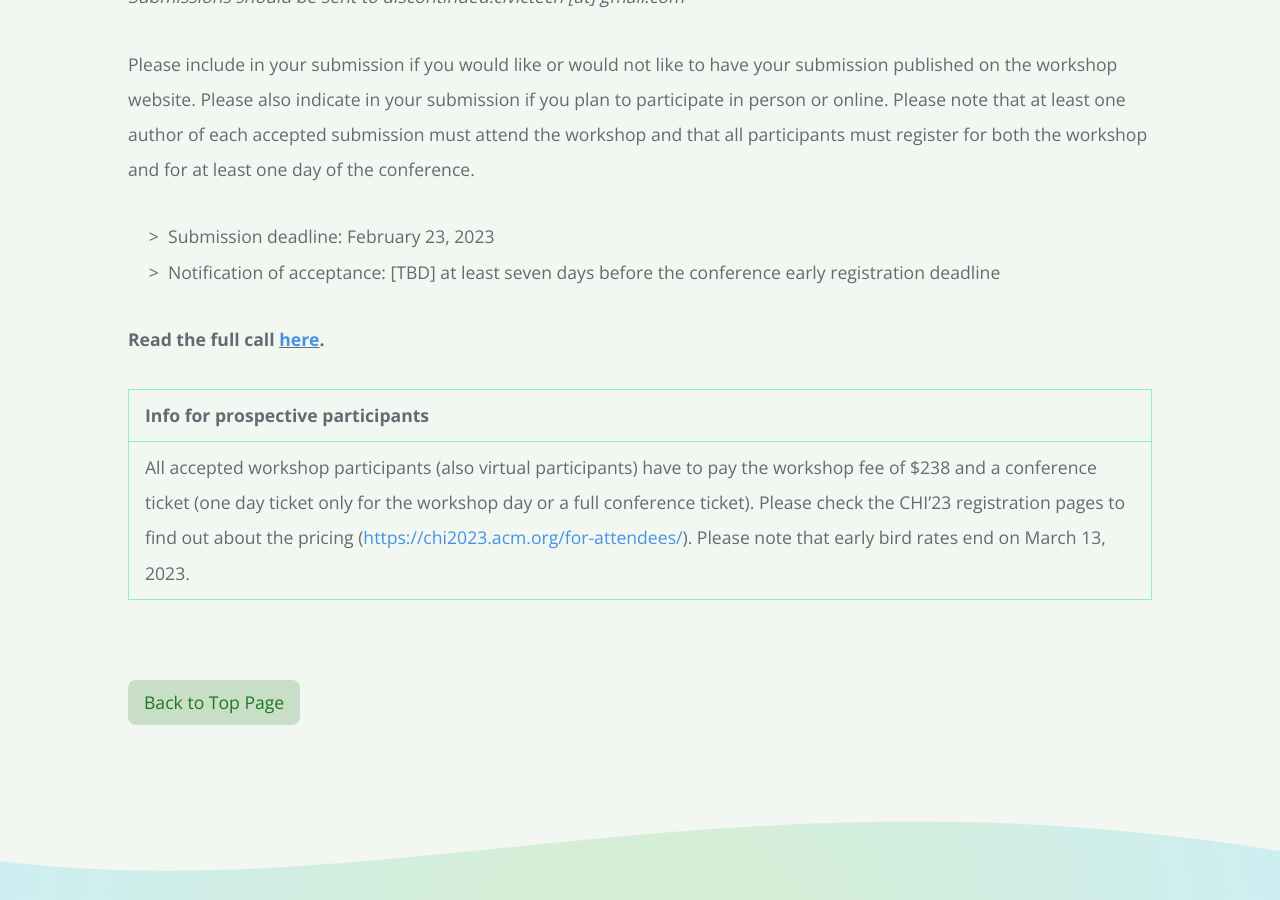
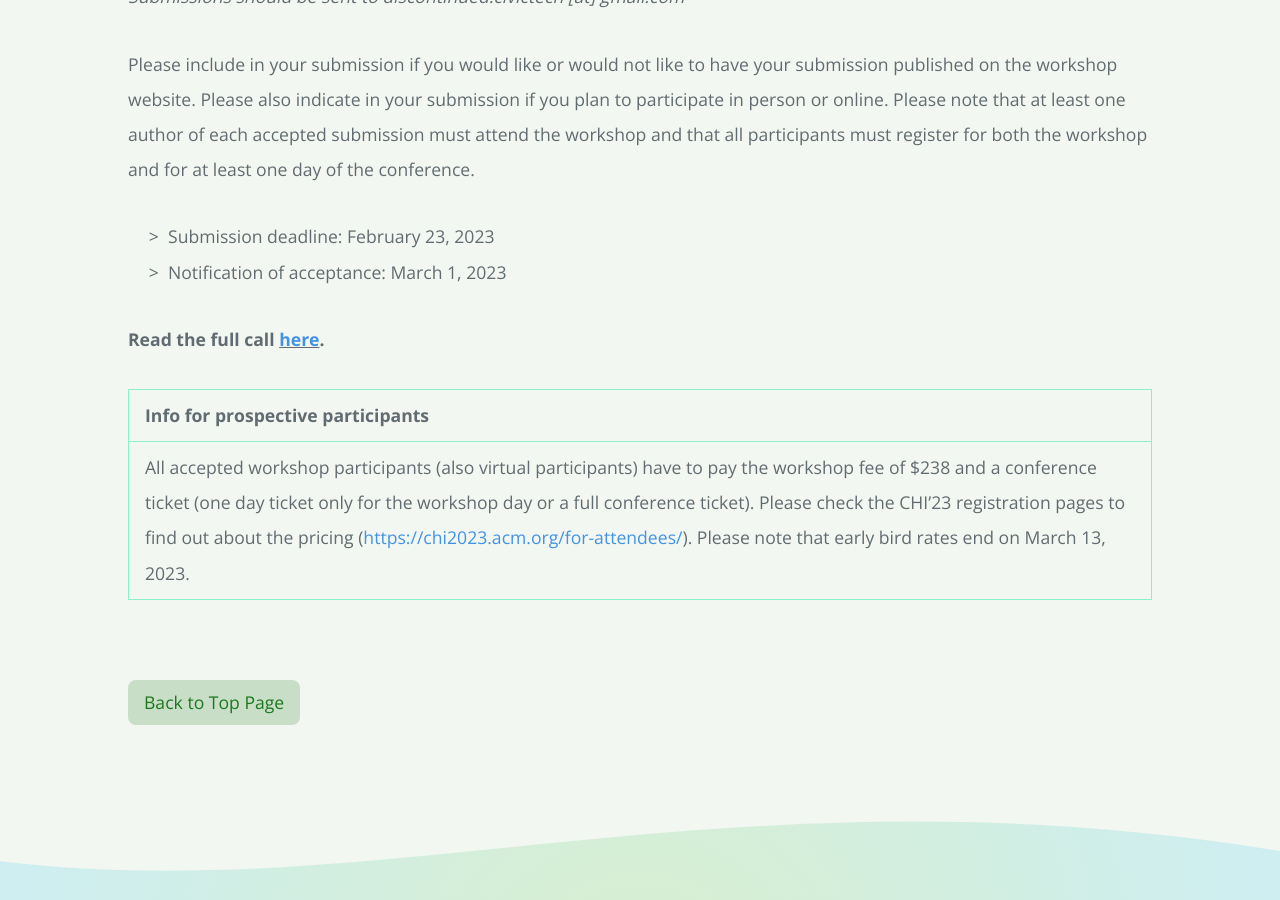
Before and after one commit to discontinued-civictech/discontinued-civictech.github.io, a Jekyll site: the page built from call.md, in a window 1280 px wide and 900 px high, scrolled down 2890 px. Built offline with Jekyll 4.4.1, drawn with Linux system fonts in a browser that asks for light colours; our own code applies the rules of GitHub Pages for plain Markdown files.

Commit message:
Updated call

```diff
--- a/call.md
+++ b/call.md
@@ -41,7 +41,7 @@ _Submissions should be sent to discontinued.civictech [at] gmail.com_
 Please include in your submission if you would like or would not like to have your submission published on the workshop website. Please also indicate in your submission if you plan to participate in person or online. Please note that at least one author of each accepted submission must attend the workshop and that all participants must register for both the workshop and for at least one day of the conference.
 
 * Submission deadline: February 23, 2023
-* Notification of acceptance: [TBD] at least seven days before the conference early registration deadline
+* Notification of acceptance: March 1, 2023
 
 #### <strong>Read the full call <u><a href="files/Preprint_Hamm_Shibuya_Pargman_etal_Failed_yet_successful.pdf">here</a></u><strong>.
 
```
